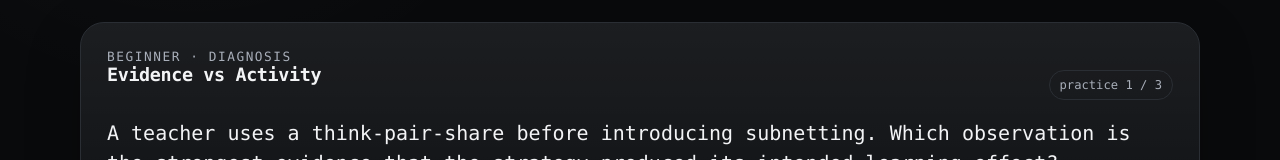
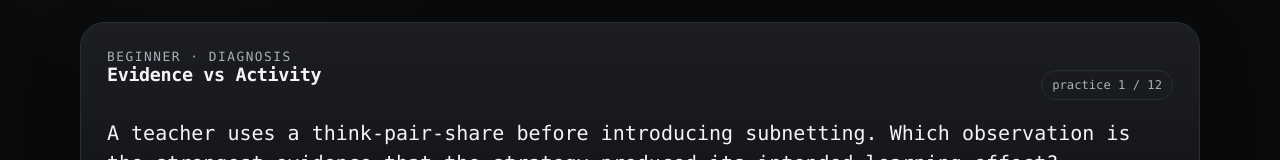
Before and after one commit to Gh0stlyKn1ght/Marzano-Learning-Map, a Next.js app: page /challenge in a window 1280 px wide. Shown: the part 370-530 px from the top of the page. Built offline with nearby package versions, Linux system fonts and the light colour scheme.

Commit message:
feat: expand Foundations practice bank

```diff
--- a/content/foundations.ts
+++ b/content/foundations.ts
@@ -28,6 +28,21 @@ export const foundationsChallenges: FoundationChallenge[] = [
     difficulty: "beginner",
   },
   {
+    id: "desired-effect-001",
+    title: "Desired Effect",
+    prompt: "Which statement is written most clearly as a desired student effect rather than a teacher activity?",
+    choices: [
+      { id: "a", label: "The teacher displays the learning target." },
+      { id: "b", label: "Students use a graphic organizer." },
+      { id: "c", label: "Students explain how two scheduling algorithms differ and connect the difference to system behavior." },
+      { id: "d", label: "The teacher asks higher-order questions." },
+    ],
+    answer: "c",
+    explanation: "A desired effect describes the student change or performance you expect to see. The other options describe instructional actions or materials.",
+    dimension: "recognition",
+    difficulty: "beginner",
+  },
+  {
     id: "evidence-002",
     title: "Not Enough Evidence",
     prompt: "Students are quiet, on task, and completing a worksheet. Can you conclude that the desired learning effect is occurring?",
@@ -38,7 +53,22 @@ export const foundationsChallenges: FoundationChallenge[] = [
       { id: "d", label: "No, because worksheets are always low-level tasks." },
     ],
     answer: "b",
-    explanation: "Visible compliance is not enough to infer learning. An expert should resist unsupported certainty and seek evidence tied to the intended effect.",
+    explanation: "Visible compliance is not enough to infer learning. Strong analysis resists unsupported certainty and seeks evidence tied to the intended effect.",
+    dimension: "diagnosis",
+    difficulty: "practitioner",
+  },
+  {
+    id: "evidence-003",
+    title: "Working Code",
+    prompt: "Every student submits a working Python program after following the teacher's model. What is the most defensible conclusion?",
+    choices: [
+      { id: "a", label: "All students understand the underlying logic." },
+      { id: "b", label: "The task was successful because every program ran." },
+      { id: "c", label: "Students reproduced a working result, but conceptual understanding still needs evidence." },
+      { id: "d", label: "Modeling should not be used in programming lessons." },
+    ],
+    answer: "c",
+    explanation: "A working product is useful evidence for some claims, but it does not automatically prove independent conceptual understanding. A trace, explanation, modification, or transfer task would answer a stronger question.",
     dimension: "diagnosis",
     difficulty: "practitioner",
   },
@@ -57,4 +87,109 @@ export const foundationsChallenges: FoundationChallenge[] = [
     dimension: "adaptation",
     difficulty: "practitioner",
   },
+  {
+    id: "adapt-002",
+    title: "Target the Problem",
+    prompt: "Students can calculate Round Robin scheduling correctly but cannot explain why a smaller time quantum may improve responsiveness. Which adaptation best targets the gap?",
+    choices: [
+      { id: "a", label: "Give them ten more scheduling calculations." },
+      { id: "b", label: "Have them compare two time quanta and explain the effect on process responsiveness." },
+      { id: "c", label: "Shorten the assignment." },
+      { id: "d", label: "Repeat the original definition exactly as written." },
+    ],
+    answer: "b",
+    explanation: "The gap is explanatory reasoning, not arithmetic execution. The adaptation should force students to connect the scheduling behavior to the system effect.",
+    dimension: "adaptation",
+    difficulty: "practitioner",
+  },
+  {
+    id: "distinguish-001",
+    title: "Read for Function",
+    prompt: "A prompt says students 'review their code' and explain why their original condition failed. What should you do before assigning a framework label?",
+    choices: [
+      { id: "a", label: "Choose Reviewing Content because the word review appears." },
+      { id: "b", label: "Identify the cognitive purpose and evidence before deciding which practice fits." },
+      { id: "c", label: "Choose engagement because students are talking." },
+      { id: "d", label: "Assume several framework practices are always equally correct." },
+    ],
+    answer: "b",
+    explanation: "Framework identification should follow instructional function, not keywords. Here the important behavior may be examining reasoning, revising knowledge, or another practice depending on the actual task and evidence.",
+    dimension: "discrimination",
+    difficulty: "practitioner",
+  },
+  {
+    id: "distinguish-002",
+    title: "Group Work Is Not the Label",
+    prompt: "Students are in groups during a networking lab. Which question best helps determine the instructional practice actually occurring?",
+    choices: [
+      { id: "a", label: "How many students are in each group?" },
+      { id: "b", label: "Are the desks arranged in pods?" },
+      { id: "c", label: "What are students required to do cognitively with the content, and what evidence shows it?" },
+      { id: "d", label: "Did the teacher call the task collaborative?" },
+    ],
+    answer: "c",
+    explanation: "Group structure is surface information. The instructional practice is better identified through purpose, cognitive demand, and evidence of student response.",
+    dimension: "discrimination",
+    difficulty: "beginner",
+  },
+  {
+    id: "uncertainty-001",
+    title: "One Correct Answer",
+    prompt: "One student gives a strong whole-class explanation and the rest of the class is silent. What can you conclude about class-wide understanding?",
+    choices: [
+      { id: "a", label: "The class understands because the answer was correct." },
+      { id: "b", label: "The strongest students understand, so the lesson can move on." },
+      { id: "c", label: "There is not enough evidence to make a class-wide claim." },
+      { id: "d", label: "The class does not understand because only one student spoke." },
+    ],
+    answer: "c",
+    explanation: "A single response is evidence about that response, not automatically about the entire class. The next move is to sample understanding more broadly.",
+    dimension: "diagnosis",
+    difficulty: "expert",
+  },
+  {
+    id: "scenario-001",
+    title: "Packet Trace Revision",
+    prompt: "Students annotate where they think a packet-flow failure occurs. The teacher notices many are reasoning from device names instead of packet path, models one trace, then asks students to revise. What is the most important next evidence?",
+    choices: [
+      { id: "a", label: "Whether students liked the new diagram." },
+      { id: "b", label: "Whether the teacher completed the model quickly." },
+      { id: "c", label: "Whether revised annotations and explanations now use packet-path reasoning." },
+      { id: "d", label: "Whether every student used the same color annotation." },
+    ],
+    answer: "c",
+    explanation: "The adaptation targeted the reasoning error, so the next evidence should show whether student reasoning changed in the intended direction.",
+    dimension: "diagnosis",
+    difficulty: "expert",
+  },
+  {
+    id: "scenario-002",
+    title: "Partial Success",
+    prompt: "Students correctly calculate two CPU scheduling outcomes but justify their final algorithm choice only by saying 'this number is smaller.' Which interpretation is strongest?",
+    choices: [
+      { id: "a", label: "The lesson failed completely." },
+      { id: "b", label: "The desired effect occurred because the calculations were correct." },
+      { id: "c", label: "Procedural evidence is strong, but the reasoning required for the final decision is still weak." },
+      { id: "d", label: "The students need more vocabulary definitions before any further work." },
+    ],
+    answer: "c",
+    explanation: "Instructional evidence can be mixed. The calculation demonstrates one capability while the weak justification exposes another gap. Good diagnosis preserves both facts.",
+    dimension: "diagnosis",
+    difficulty: "expert",
+  },
+  {
+    id: "defense-001",
+    title: "Why This Strategy?",
+    prompt: "An administrator asks why you used pair explanation after students independently traced a loop. Which answer is strongest?",
+    choices: [
+      { id: "a", label: "Because pair work is a Marzano strategy." },
+      { id: "b", label: "Because students like talking to each other." },
+      { id: "c", label: "Because the trace showed several students could execute steps without explaining the termination condition, so I needed them to make that reasoning explicit and then check it again." },
+      { id: "d", label: "Because the lesson plan said to use pairs." },
+    ],
+    answer: "c",
+    explanation: "The strongest defense connects evidence, diagnosed need, instructional choice, and the next check for understanding. Framework vocabulary can support that reasoning, but it should not replace it.",
+    dimension: "adaptation",
+    difficulty: "expert",
+  },
 ];
```
